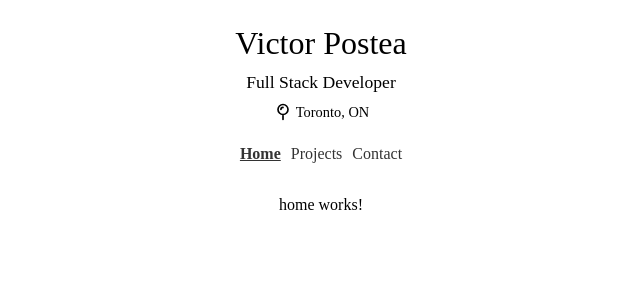
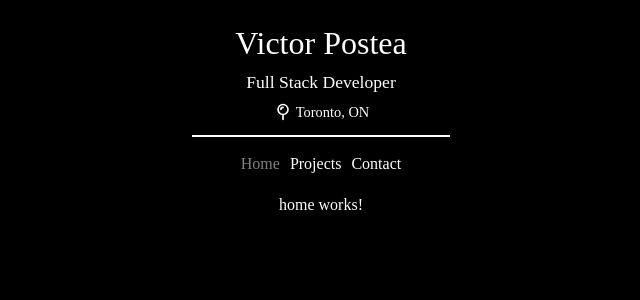
Before and after one commit to victorpostea/vpostea, an Angular app: page /home in a window 1280 px wide. Shown: the top 300 px of the page, without its empty margins (319-959 px from the left). Built offline with nearby package versions, Linux system fonts and the light colour scheme.

Commit message:
styling tweaks

```diff
--- a/src/app/site-header/site-header.component.css
+++ b/src/app/site-header/site-header.component.css
@@ -37,17 +37,26 @@ h3 {
 }
 
 .nav-links {
+    margin-top: 10px;
     display: flex;
     gap: 10px;
+}
+
+hr {
+    border: 1px solid #FFFF;
+    width: 20%;
 }
 
 .nav-links a {
     text-decoration: none;
     font-size: 1rem;
-    color: #333;
+    transition: color 0.3s ease-in-out;
 }
 
 .nav-links a.active {
-    font-weight: bold;
-    text-decoration: underline;
+    color: gray;
 }
+
+.nav-links a:hover {
+    color: gray;
+}
--- a/src/app/site-header/site-header.component.html
+++ b/src/app/site-header/site-header.component.html
@@ -9,7 +9,7 @@
     </h3>
 
     <!-- Line break and navigation links -->
-    <br>
+    <hr>
     <div class="nav-links">
       <a routerLink="/home" routerLinkActive="active">Home</a>
       <a routerLink="/projects" routerLinkActive="active">Projects</a>
--- a/src/styles.css
+++ b/src/styles.css
@@ -1 +1,11 @@
-/* You can add global styles to this file, and also import other style files */
+/* styles.css */
+html, body {
+    background-color: black;
+    margin: 0;
+    height: 100%;
+    width: 100%;
+}
+
+h1, h2, h3, p, a{
+    color: white;
+}
```
Also changed, not shown: src/assets/icons/location-icon.svg.
